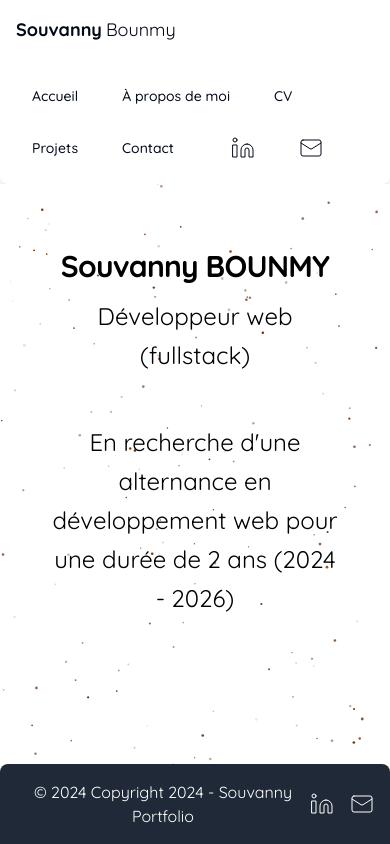
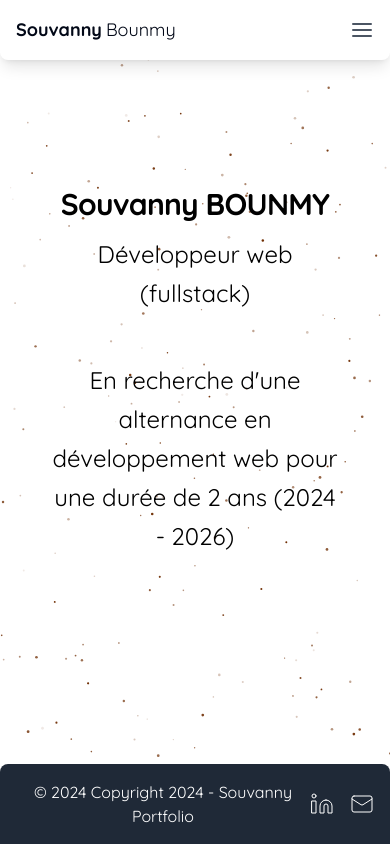
Before and after one commit to MatsuSuko/portfolio, a Next.js app: page / in a window 390 px wide. Built offline with nearby package versions, Linux system fonts and the light colour scheme.

Commit message:
responsive ok sauf projet pas encore fini

```diff
--- a/next.config.js
+++ b/next.config.js
@@ -1,12 +1,12 @@
 /** @type {import('next').NextConfig} */
 const nextConfig = {
-    output: 'export',
+    /*output: 'export',
     distDir: 'dist',
     images: {
         unoptimized: true,
         loader: 'custom',
         loaderFile: './my-loader.ts',
-    },
+    },*/
 };
 
 module.exports = nextConfig
--- a/src/app/(pages)/projets/page.tsx
+++ b/src/app/(pages)/projets/page.tsx
@@ -31,7 +31,7 @@ export default function Projets() {
                 Mes projets
             </h1>
             <div className="flex justify-center p-14">
-                <div className="grid grid-cols-2 gap-7 w-4/5">
+                <div className="grid grid-cols-1 sm:grid-cols-2 md:grid-cols-3 lg:grid-cols-2 gap-7 w-4/5">
                     <Sheet>
                         <SheetTrigger>
                             <Card className="border shadow-xl hover:scale-105 transition duration-150 ease-in bg-slate-50">
--- a/src/app/layout.tsx
+++ b/src/app/layout.tsx
@@ -25,7 +25,7 @@ export default function RootLayout({
         <body className={quicksand.className}>
 
         <div className="flex flex-col min-h-screen">
-            <div className="sticky w-full">
+            <div className="sticky w-full z-50">
                 <Navbar/>
             </div>
             <main className="flex flex-grow">
--- a/src/app/page.tsx
+++ b/src/app/page.tsx
@@ -2,7 +2,7 @@ import { SparklesCore } from "../components/ui/sparkles";
 
 export default function Home() {
     return (
-        <main
+        <section
             className="flex flex-col items-center justify-center overflow-hidden md:rounded-md relative w-full bg-white p-8 gap-y-16 sm:px-16 md:py-24 lg:px-32 xl:py-32 2xl:px-56">
             <div className="absolute inset-0">
                 <SparklesCore
@@ -11,7 +11,7 @@ export default function Home() {
                     minSize={0.6}
                     maxSize={1.4}
                     particleDensity={100}
-                    className="w-full h-full"
+                    className="w-full h-full pointer-events-none"
                     particleColor="#6E2C00"
                 />
             </div>
@@ -27,6 +27,6 @@ export default function Home() {
                     pour une durée de 2 ans (2024 - 2026)
                 </p>
             </div>
-        </main>
+        </section>
     )
 }
--- a/src/components/navbar.tsx
+++ b/src/components/navbar.tsx
@@ -1,71 +1,110 @@
 "use client"
 import Link from "next/link";
-import { buttonVariants } from "@/components/ui/button"
-import { Separator } from "@/components/ui/separator"
-
+import { buttonVariants } from "@/components/ui/button";
+import { Separator } from "@/components/ui/separator";
+import { useState } from "react";
 
 export default function Navbar() {
+    const [isMenuOpen, setMenuOpen] = useState(false);
+
     const handleMailtoClick = (event: React.MouseEvent<HTMLAnchorElement, MouseEvent>) => {
         event.preventDefault();
         window.location.href = "mailto:bounmy.souvanny@gmail.com";
     };
+
+    const handleLinkClick = () => {
+        setMenuOpen(false);
+    };
+
     return (
         <nav className="shadow-lg rounded-lg">
-            <div
-                className="flex justify-between items-center flex-wrap">
+            <div className="flex justify-between items-center flex-wrap">
                 <Link href="/" className="flex p-4 text-lg">
                     <span className="font-bold mr-1">Souvanny</span> Bounmy
                 </Link>
-                <ul className="flex gap-3 m-4 items-center flex-wrap">
-                    <li>
-                        <Link href="/" className={buttonVariants({variant: "ghost"})}>
-                            <p className="">Accueil</p>
+                <button
+                    className="block md:hidden px-4 py-2 text-gray-600 hover:text-gray-800 focus:outline-none"
+                    onClick={() => setMenuOpen(!isMenuOpen)}
+                >
+                    {isMenuOpen ? (
+                        <svg xmlns="http://www.w3.org/2000/svg" width="24" height="24" viewBox="0 0 24 24" fill="none" stroke="currentColor" strokeWidth="2" strokeLinecap="round" strokeLinejoin="round" className="feather feather-x"><line x1="18" y1="6" x2="6" y2="18"></line><line x1="6" y1="6" x2="18" y2="18"></line></svg>
+                    ) : (
+                        <svg xmlns="http://www.w3.org/2000/svg" width="24" height="24" viewBox="0 0 24 24" fill="none" stroke="currentColor" strokeWidth="2" strokeLinecap="round" strokeLinejoin="round" className="feather feather-menu"><line x1="3" y1="12" x2="21" y2="12"></line><line x1="3" y1="6" x2="21" y2="6"></line><line x1="3" y1="18" x2="21" y2="18"></line></svg>
+                    )}
+                </button>
+                <ul className={`flex-col md:flex-row gap-3 m-4 items-center flex-wrap md:flex ${isMenuOpen ? "flex" : "hidden"} md:space-x-4 md:space-y-0 space-y-4 p-4 md:p-0 md:static absolute bg-white w-full left-0 top-full mt-2 border border-gray-200 rounded-lg shadow-lg block md:hidden`}>
+                    <li className="text-center md:text-left">
+                        <Link href="/" className={buttonVariants({variant: "ghost"})} onClick={handleLinkClick}>
+                            Accueil
                         </Link>
                     </li>
-                    <li>
-                        <Link href="/about" className={buttonVariants({variant: "ghost"})}>
+                    <li className="text-center md:text-left">
+                        <Link href="/about" className={buttonVariants({variant: "ghost"})} onClick={handleLinkClick}>
                             À propos de moi
                         </Link>
                     </li>
-                    <li>
-                        <Link href="/CV" className={buttonVariants({variant: "ghost"})}>
+                    <li className="text-center md:text-left">
+                        <Link href="/CV" className={buttonVariants({variant: "ghost"})} onClick={handleLinkClick}>
                             CV
                         </Link>
                     </li>
-                    <li>
-                        <Link href="/projets" className={buttonVariants({variant: "ghost"})}>
+                    <li className="text-center md:text-left">
+                        <Link href="/projets" className={buttonVariants({variant: "ghost"})} onClick={handleLinkClick}>
                             Projets
                         </Link>
                     </li>
-                    <li>
-                        <Link href="/contact" className={buttonVariants({variant: "ghost"})}>
+                    <li className="text-center md:text-left">
+                        <Link href="/contact" className={buttonVariants({variant: "ghost"})} onClick={handleLinkClick}>
                             Contact
                         </Link>
                     </li>
-                    <Separator orientation="vertical"/>
+                    <Separator orientation="vertical" className="md:block hidden" />
                     <li>
-                        <Link href="https://www.linkedin.com/in/souvanny-bounmy/"
-                              className={buttonVariants({variant: "ghost"})}>
-                            <svg xmlns="http://www.w3.org/2000/svg" width="24" height="24" viewBox="0 0 24 24"
-                                 fill="none"
-                                 stroke="currentColor" strokeWidth="1" strokeLinecap="round" strokeLinejoin="round"
-                                 className="lucide lucide-linkedin">
-                                <path
-                                    d="M16 8a6 6 0 0 1 6 6v7h-4v-7a2 2 0 0 0-2-2 2 2 0 0 0-2 2v7h-4v-7a6 6 0 0 1 6-6z"/>
-                                <rect width="4" height="12" x="2" y="9"/>
-                                <circle cx="4" cy="4" r="2"/>
-                            </svg>
+                        <Link href="https://www.linkedin.com/in/souvanny-bounmy/" className={buttonVariants({variant: "ghost"})} onClick={handleLinkClick}>
+                            <svg xmlns="http://www.w3.org/2000/svg" width="24" height="24" viewBox="0 0 24 24" fill="none" stroke="currentColor" strokeWidth="1" strokeLinecap="round" strokeLinejoin="round" className="lucide lucide-linkedin"><path d="M16 8a6 6 0 0 1 6 6v7h-4v-7a2 2 0 0 0-2-2 2 2 0 0 0-2 2v7h-4v-7a6 6 0 0 1 6-6z"></path><rect width="4" height="12" x="2" y="9"></rect><circle cx="4" cy="4" r="2"></circle></svg>
                         </Link>
                     </li>
                     <li>
                         <Link href="#" onClick={handleMailtoClick} className={buttonVariants({variant: "ghost"})}>
-                            <svg xmlns="http://www.w3.org/2000/svg" width="24" height="24" viewBox="0 0 24 24"
-                                 fill="none"
-                                 stroke="currentColor" strokeWidth="1" strokeLinecap="round" strokeLinejoin="round"
-                                 className="lucide lucide-mail">
-                                <rect width="20" height="16" x="2" y="4" rx="2"/>
-                                <path d="m22 7-8.97 5.7a1.94 1.94 0 0 1-2.06 0L2 7"/>
-                            </svg>
+                            <svg xmlns="http://www.w3.org/2000/svg" width="24" height="24" viewBox="0 0 24 24" fill="none" stroke="currentColor" strokeWidth="1" strokeLinecap="round" strokeLinejoin="round" className="lucide lucide-mail"><rect width="20" height="16" x="2" y="4" rx="2"></rect><path d="m22 7-8.97 5.7a1.94 1.94 0 0 1-2.06 0L2 7"></path></svg>
+                        </Link>
+                    </li>
+                </ul>
+                <ul className="hidden md:flex flex-col md:flex-row gap-3 m-4 items-center flex-wrap md:flex md:space-x-4 md:space-y-0">
+                    <li className="text-center md:text-left">
+                        <Link href="/" className={buttonVariants({variant: "ghost"})} onClick={handleLinkClick}>
+                            Accueil
+                        </Link>
+                    </li>
+                    <li className="text-center md:text-left">
+                        <Link href="/about" className={buttonVariants({variant: "ghost"})} onClick={handleLinkClick}>
+                            À propos de moi
+                        </Link>
+                    </li>
+                    <li className="text-center md:text-left">
+                        <Link href="/CV" className={buttonVariants({variant: "ghost"})} onClick={handleLinkClick}>
+                            CV
+                        </Link>
+                    </li>
+                    <li className="text-center md:text-left">
+                        <Link href="/projets" className={buttonVariants({variant: "ghost"})} onClick={handleLinkClick}>
+                            Projets
+                        </Link>
+                    </li>
+                    <li className="text-center md:text-left">
+                        <Link href="/contact" className={buttonVariants({variant: "ghost"})} onClick={handleLinkClick}>
+                            Contact
+                        </Link>
+                    </li>
+                    <Separator orientation="vertical" className="md:block hidden" />
+                    <li>
+                        <Link href="https://www.linkedin.com/in/souvanny-bounmy/" className={buttonVariants({variant: "ghost"})} onClick={handleLinkClick}>
+                            <svg xmlns="http://www.w3.org/2000/svg" width="24" height="24" viewBox="0 0 24 24" fill="none" stroke="currentColor" strokeWidth="1" strokeLinecap="round" strokeLinejoin="round" className="lucide lucide-linkedin"><path d="M16 8a6 6 0 0 1 6 6v7h-4v-7a2 2 0 0 0-2-2 2 2 0 0 0-2 2v7h-4v-7a6 6 0 0 1 6-6z"></path><rect width="4" height="12" x="2" y="9"></rect><circle cx="4" cy="4" r="2"></circle></svg>
+                        </Link>
+                    </li>
+                    <li>
+                        <Link href="#" onClick={handleMailtoClick} className={buttonVariants({variant: "ghost"})}>
+                            <svg xmlns="http://www.w3.org/2000/svg" width="24" height="24" viewBox="0 0 24 24" fill="none" stroke="currentColor" strokeWidth="1" strokeLinecap="round" strokeLinejoin="round" className="lucide lucide-mail"><rect width="20" height="16" x="2" y="4" rx="2"></rect><path d="m22 7-8.97 5.7a1.94 1.94 0 0 1-2.06 0L2 7"></path></svg>
                         </Link>
                     </li>
                 </ul>
```
Also changed, not shown: src/app/(pages)/CV/page.tsx (+71 -136 lines), src/app/(pages)/about/page.tsx (+10 -10 lines), 2 other files (tests, documents, lock files or other folders).
